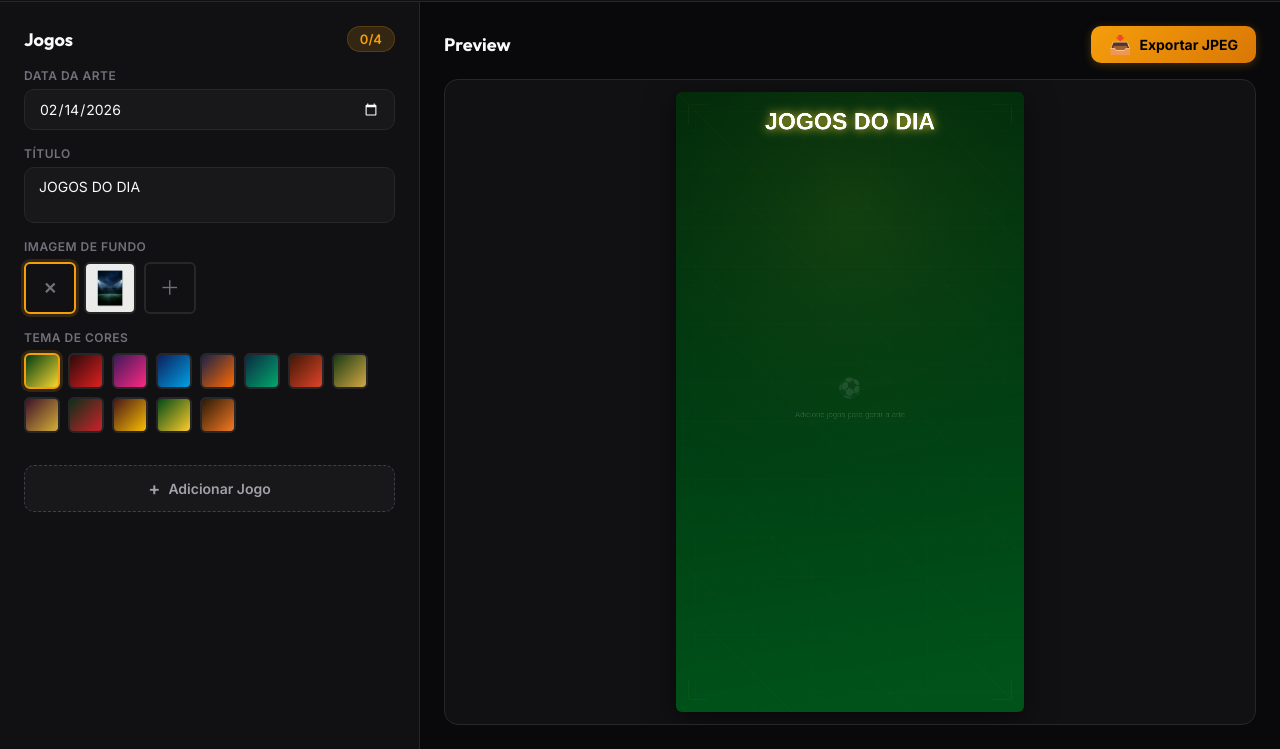
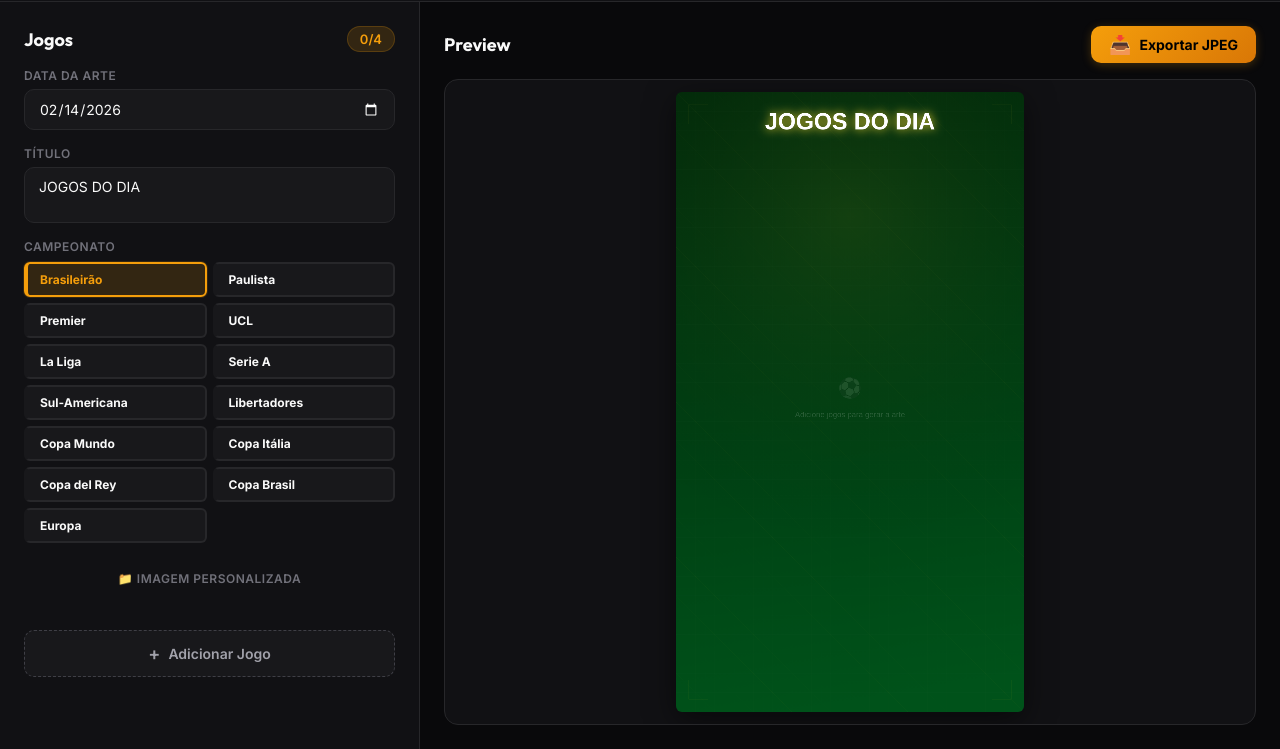
Before and after one commit to designer-wq/odds, a website built with Vite: page index.html in a window 1280 px wide. Shown: the part 73-822 px from the top of the page. Built offline with nearby package versions, Linux system fonts and the light colour scheme; files whose address does not match are found by name.

Commit message:
feat: unified championship selector syncs BG image + color theme

```diff
--- a/index.html
+++ b/index.html
@@ -49,53 +49,68 @@
           <textarea id="artTitle" rows="2" placeholder="JOGOS DO DIA">JOGOS DO DIA</textarea>
         </div>
 
-        <!-- Background image -->
+        <!-- Campeonato (BG + Tema sincronizados) -->
         <div class="bg-section">
-          <label>Imagem de Fundo</label>
-          <div class="bg-img-options" id="bgImgOptions">
-            <button class="bg-img-option active" data-bgimg="none" title="Sem imagem">
-              <span class="bg-img-none">✕</span>
+          <label>Campeonato</label>
+          <div class="championship-grid" id="championshipGrid">
+            <button class="champ-btn active" data-champ="brasileirao" title="Brasileirão"
+              style="--champ-color: linear-gradient(135deg, #003d12, #f7d731)">
+              <span class="champ-name">Brasileirão</span>
             </button>
-            <button class="bg-img-option" data-bgimg="stadium" title="Estádio">
-              <img src="./assets/bg-stadium.png" alt="Estádio" />
+            <button class="champ-btn" data-champ="paulista" title="Campeonato Paulista"
+              style="--champ-color: linear-gradient(135deg, #2d0a0a, #e02020)">
+              <span class="champ-name">Paulista</span>
             </button>
-            <label class="bg-img-option bg-img-upload" title="Upload personalizado">
-              <span>＋</span>
+            <button class="champ-btn" data-champ="premier" title="Premier League"
+              style="--champ-color: linear-gradient(135deg, #3d195b, #ff2882)">
+              <span class="champ-name">Premier</span>
+            </button>
+            <button class="champ-btn" data-champ="ucl" title="Champions League"
+              style="--champ-color: linear-gradient(135deg, #0d1f5c, #00a1e4)">
+              <span class="champ-name">UCL</span>
+            </button>
+            <button class="champ-btn" data-champ="laliga" title="La Liga"
+              style="--champ-color: linear-gradient(135deg, #1a2248, #ff6900)">
+              <span class="champ-name">La Liga</span>
+            </button>
+            <button class="champ-btn" data-champ="serie-a" title="Serie A"
+              style="--champ-color: linear-gradient(135deg, #0a2a42, #02a86c)">
+              <span class="champ-name">Serie A</span>
+            </button>
+            <button class="champ-btn" data-champ="sulamericana" title="Copa Sudamericana"
+              style="--champ-color: linear-gradient(135deg, #401808, #e04428)">
+              <span class="champ-name">Sul-Americana</span>
+            </button>
+            <button class="champ-btn" data-champ="libertadores" title="Libertadores"
+              style="--champ-color: linear-gradient(135deg, #183a14, #d4a843)">
+              <span class="champ-name">Libertadores</span>
+            </button>
+            <button class="champ-btn" data-champ="copa-mundo" title="Copa do Mundo"
+              style="--champ-color: linear-gradient(135deg, #40122a, #d4af37)">
+              <span class="champ-name">Copa Mundo</span>
+            </button>
+            <button class="champ-btn" data-champ="copa-italia" title="Copa da Italia"
+              style="--champ-color: linear-gradient(135deg, #0c3018, #cd212a)">
+              <span class="champ-name">Copa Itália</span>
+            </button>
+            <button class="champ-btn" data-champ="copa-rey" title="Copa del Rey"
+              style="--champ-color: linear-gradient(135deg, #481818, #fabd00)">
+              <span class="champ-name">Copa del Rey</span>
+            </button>
+            <button class="champ-btn" data-champ="copa-brasil" title="Copa do Brasil"
+              style="--champ-color: linear-gradient(135deg, #004a18, #ffcc29)">
+              <span class="champ-name">Copa Brasil</span>
+            </button>
+            <button class="champ-btn" data-champ="europa" title="Europa League"
+              style="--champ-color: linear-gradient(135deg, #2a1a08, #f57a22)">
+              <span class="champ-name">Europa</span>
+            </button>
+          </div>
+          <div class="champ-upload-row">
+            <label class="btn btn-sm btn-ghost champ-upload-btn" title="Upload personalizado">
+              📁 Imagem personalizada
               <input type="file" accept="image/*" id="bgImgUpload" hidden />
             </label>
-          </div>
-        </div>
-
-        <!-- Tema de Cores (por campeonato) -->
-        <div class="bg-section">
-          <label>Tema de Cores</label>
-          <div class="bg-options">
-            <button class="bg-option active" data-bg="brasileirao" title="Brasileirão"
-              style="background: linear-gradient(135deg, #003d12, #f7d731)"></button>
-            <button class="bg-option" data-bg="paulista" title="Campeonato Paulista"
-              style="background: linear-gradient(135deg, #2d0a0a, #e02020)"></button>
-            <button class="bg-option" data-bg="premier" title="Premier League"
-              style="background: linear-gradient(135deg, #3d195b, #ff2882)"></button>
-            <button class="bg-option" data-bg="ucl" title="Champions League"
-              style="background: linear-gradient(135deg, #0d1f5c, #00a1e4)"></button>
-            <button class="bg-option" data-bg="laliga" title="La Liga"
-              style="background: linear-gradient(135deg, #1a2248, #ff6900)"></button>
-            <button class="bg-option" data-bg="serie-a" title="Serie A"
-              style="background: linear-gradient(135deg, #0a2a42, #02a86c)"></button>
-            <button class="bg-option" data-bg="sulamericana" title="Copa Sudamericana"
-              style="background: linear-gradient(135deg, #401808, #e04428)"></button>
-            <button class="bg-option" data-bg="libertadores" title="Libertadores"
-              style="background: linear-gradient(135deg, #183a14, #d4a843)"></button>
-            <button class="bg-option" data-bg="copa-mundo" title="Copa do Mundo"
-              style="background: linear-gradient(135deg, #40122a, #d4af37)"></button>
-            <button class="bg-option" data-bg="copa-italia" title="Copa da Italia"
-              style="background: linear-gradient(135deg, #0c3018, #cd212a)"></button>
-            <button class="bg-option" data-bg="copa-rey" title="Copa del Rey"
-              style="background: linear-gradient(135deg, #481818, #fabd00)"></button>
-            <button class="bg-option" data-bg="copa-brasil" title="Copa do Brasil"
-              style="background: linear-gradient(135deg, #004a18, #ffcc29)"></button>
-            <button class="bg-option" data-bg="europa" title="Europa League"
-              style="background: linear-gradient(135deg, #2a1a08, #f57a22)"></button>
           </div>
         </div>
 
--- a/main.js
+++ b/main.js
@@ -4,7 +4,7 @@
  */
 import { renderCanvas, formatDate } from './canvas-renderer.js';
 import { searchLocalTeams, addTeam, getTeams } from './teams-store.js';
-import bgStadiumUrl from './assets/bg-stadium.png';
+
 
 // ===== CONFIG =====
 const API_BASE = '/api/sports';
@@ -115,15 +115,9 @@ async function init() {
     // Restaurar título
     artTitle.value = state.title;
 
-    // Restaurar background ativo
-    document.querySelector('.bg-option.active')?.classList.remove('active');
-    document.querySelector(`.bg-option[data-bg="${state.background}"]`)?.classList.add('active');
-
-    // Restaurar imagem de fundo ativa
-    if (state.bgImageKey !== 'none') {
-        document.querySelector('.bg-img-option.active')?.classList.remove('active');
-        document.querySelector(`.bg-img-option[data-bgimg="${state.bgImageKey}"]`)?.classList.add('active');
-    }
+    // Restaurar campeonato ativo
+    document.querySelector('.champ-btn.active')?.classList.remove('active');
+    document.querySelector(`.champ-btn[data-champ="${state.background}"]`)?.classList.add('active');
 
     // Event listeners
     addGameBtn.addEventListener('click', addGame);
@@ -131,44 +125,48 @@ async function init() {
     artDate.addEventListener('change', onDateChange);
     artTitle.addEventListener('input', onTitleChange);
 
-    // Background options
-    document.querySelectorAll('.bg-option').forEach(btn => {
+    // ===== CAMPEONATO (BG + TEMA SINCRONIZADOS) =====
+    // Pré-carregar imagens de campeonato
+    state._presetImages = state._presetImages || {};
+
+    document.querySelectorAll('.champ-btn[data-champ]').forEach(btn => {
+        const champ = btn.dataset.champ;
+
+        // Pré-carregar imagem do campeonato
+        const img = new Image();
+        img.crossOrigin = 'anonymous';
+        img.onload = () => {
+            state._presetImages[champ] = img;
+            // Se já estava selecionado, aplicar
+            if (state.background === champ && !state.bgImageObj) {
+                state.bgImageObj = img;
+                state.bgImageKey = champ;
+                render();
+            }
+        };
+        img.onerror = () => {
+            // Imagem não encontrada — funciona sem BG, só com tema de cor
+            console.warn(`BG image not found for: ${champ}`);
+        };
+        img.src = `/campeonatos/${champ}.png`;
+
+        // Click handler
         btn.addEventListener('click', () => {
-            document.querySelector('.bg-option.active')?.classList.remove('active');
+            document.querySelector('.champ-btn.active')?.classList.remove('active');
             btn.classList.add('active');
-            state.background = btn.dataset.bg;
-            saveState();
-            render();
-        });
-    });
 
-    // ===== SELEÇÃO DE IMAGEM DE FUNDO =====
-    // Pré-carregar imagem do estádio
-    const stadiumImg = new Image();
-    stadiumImg.crossOrigin = 'anonymous';
-    stadiumImg.onload = () => {
-        state._presetImages = state._presetImages || {};
-        state._presetImages['stadium'] = stadiumImg;
-        // Se já estava selecionado, aplicar
-        if (state.bgImageKey === 'stadium') {
-            state.bgImageObj = stadiumImg;
-            render();
-        }
-    };
-    stadiumImg.src = bgStadiumUrl;
+            // Setar tema de cores
+            state.background = champ;
 
-    // Botões de imagem de fundo (preset)
-    document.querySelectorAll('.bg-img-option[data-bgimg]').forEach(btn => {
-        btn.addEventListener('click', () => {
-            document.querySelector('.bg-img-option.active')?.classList.remove('active');
-            btn.classList.add('active');
-            const key = btn.dataset.bgimg;
-            state.bgImageKey = key;
-            if (key === 'none') {
+            // Setar imagem de fundo (se existir)
+            if (state._presetImages[champ]) {
+                state.bgImageKey = champ;
+                state.bgImageObj = state._presetImages[champ];
+            } else {
+                state.bgImageKey = 'none';
                 state.bgImageObj = null;
-            } else if (state._presetImages && state._presetImages[key]) {
-                state.bgImageObj = state._presetImages[key];
             }
+
             saveState();
             render();
         });
@@ -184,32 +182,6 @@ async function init() {
             img.onload = () => {
                 state.bgImageKey = 'custom';
                 state.bgImageObj = img;
-                // Atualizar UI
-                document.querySelector('.bg-img-option.active')?.classList.remove('active');
-                // Criar botão para a imagem custom se não existir
-                let customBtn = document.querySelector('.bg-img-option[data-bgimg="custom"]');
-                if (!customBtn) {
-                    customBtn = document.createElement('button');
-                    customBtn.className = 'bg-img-option';
-                    customBtn.dataset.bgimg = 'custom';
-                    customBtn.title = 'Personalizado';
-                    const thumbImg = document.createElement('img');
-                    thumbImg.src = evt.target.result;
-                    thumbImg.alt = 'Custom';
-                    customBtn.appendChild(thumbImg);
-                    customBtn.addEventListener('click', () => {
-                        document.querySelector('.bg-img-option.active')?.classList.remove('active');
-                        customBtn.classList.add('active');
-                        state.bgImageKey = 'custom';
-                        state.bgImageObj = img;
-                        saveState();
-                        render();
-                    });
-                    document.getElementById('bgImgOptions').insertBefore(customBtn, document.querySelector('.bg-img-upload'));
-                } else {
-                    customBtn.querySelector('img').src = evt.target.result;
-                }
-                customBtn.classList.add('active');
                 saveState();
                 render();
             };
--- a/style.css
+++ b/style.css
@@ -198,82 +198,61 @@ body {
   gap: 8px;
 }
 
-.bg-options {
-  display: flex;
-  gap: 8px;
-  flex-wrap: wrap;
+/* ===== CHAMPIONSHIP GRID ===== */
+.championship-grid {
+  display: grid;
+  grid-template-columns: 1fr 1fr;
+  gap: 6px;
 }
 
-.bg-option {
-  width: 36px;
-  height: 36px;
+.champ-btn {
+  display: flex;
+  align-items: center;
+  gap: 8px;
+  padding: 8px 12px;
   border-radius: var(--radius-sm);
   border: 2px solid var(--border);
+  border-left: 4px solid transparent;
+  background: var(--bg-tertiary);
   cursor: pointer;
   transition: all var(--transition);
-  flex-shrink: 0;
+  text-align: left;
 }
 
-.bg-option:hover {
+.champ-btn:hover {
   border-color: var(--border-light);
-  transform: scale(1.05);
+  background: var(--bg-hover);
 }
 
-.bg-option.active {
+.champ-btn.active {
   border-color: var(--accent);
-  box-shadow: 0 0 0 3px var(--accent-glow);
+  border-left-color: var(--accent);
+  background: var(--accent-glow);
+  box-shadow: 0 0 0 1px var(--accent-glow);
 }
 
-/* ===== SELETOR DE IMAGEM DE FUNDO ===== */
-.bg-img-options {
-  display: flex;
-  gap: 8px;
-  flex-wrap: wrap;
+.champ-name {
+  font-family: var(--font);
+  font-size: 12px;
+  font-weight: 700;
+  color: var(--text-primary);
+  white-space: nowrap;
+  overflow: hidden;
+  text-overflow: ellipsis;
 }
 
-.bg-img-option {
-  width: 52px;
-  height: 52px;
-  border-radius: var(--radius-sm);
-  border: 2px solid var(--border);
-  cursor: pointer;
-  transition: all var(--transition);
-  overflow: hidden;
-  display: flex;
-  align-items: center;
-  justify-content: center;
-  background: var(--card-bg);
-  padding: 0;
-  flex-shrink: 0;
+.champ-btn.active .champ-name {
+  color: var(--accent);
 }
 
-.bg-img-option img {
-  width: 100%;
-  height: 100%;
-  object-fit: cover;
+.champ-upload-row {
+  margin-top: 8px;
 }
 
-.bg-img-option:hover {
-  border-color: var(--border-light);
-  transform: scale(1.05);
-}
-
-.bg-img-option.active {
-  border-color: var(--accent);
-  box-shadow: 0 0 0 3px var(--accent-glow);
-}
-
-.bg-img-none {
-  font-size: 16px;
-  color: var(--text-muted);
-  font-weight: 700;
-}
-
-.bg-img-upload span {
-  font-size: 20px;
-  color: var(--text-muted);
-  font-weight: 300;
-  line-height: 1;
+.champ-upload-btn {
+  font-size: 12px;
+  padding: 6px 12px;
+  cursor: pointer;
 }
 
 /* ===== GAME CARDS ===== */
@@ -804,15 +783,18 @@ body {
     padding: 8px 12px;
   }
 
-  /* Background options smaller on mobile */
-  .bg-option {
-    width: 32px;
-    height: 32px;
+  /* Championship grid single column on mobile */
+  .championship-grid {
+    grid-template-columns: 1fr 1fr;
+    gap: 4px;
   }
 
-  .bg-img-option {
-    width: 44px;
-    height: 44px;
+  .champ-btn {
+    padding: 6px 10px;
+  }
+
+  .champ-name {
+    font-size: 11px;
   }
 
   /* Game card body compact */
@@ -894,14 +876,13 @@ body {
     padding: 12px;
   }
 
-  .bg-option {
-    width: 28px;
-    height: 28px;
+  .championship-grid {
+    grid-template-columns: 1fr;
+    gap: 4px;
   }
 
-  .bg-img-option {
-    width: 40px;
-    height: 40px;
+  .champ-name {
+    font-size: 11px;
   }
 
   .logo-preview {
```
